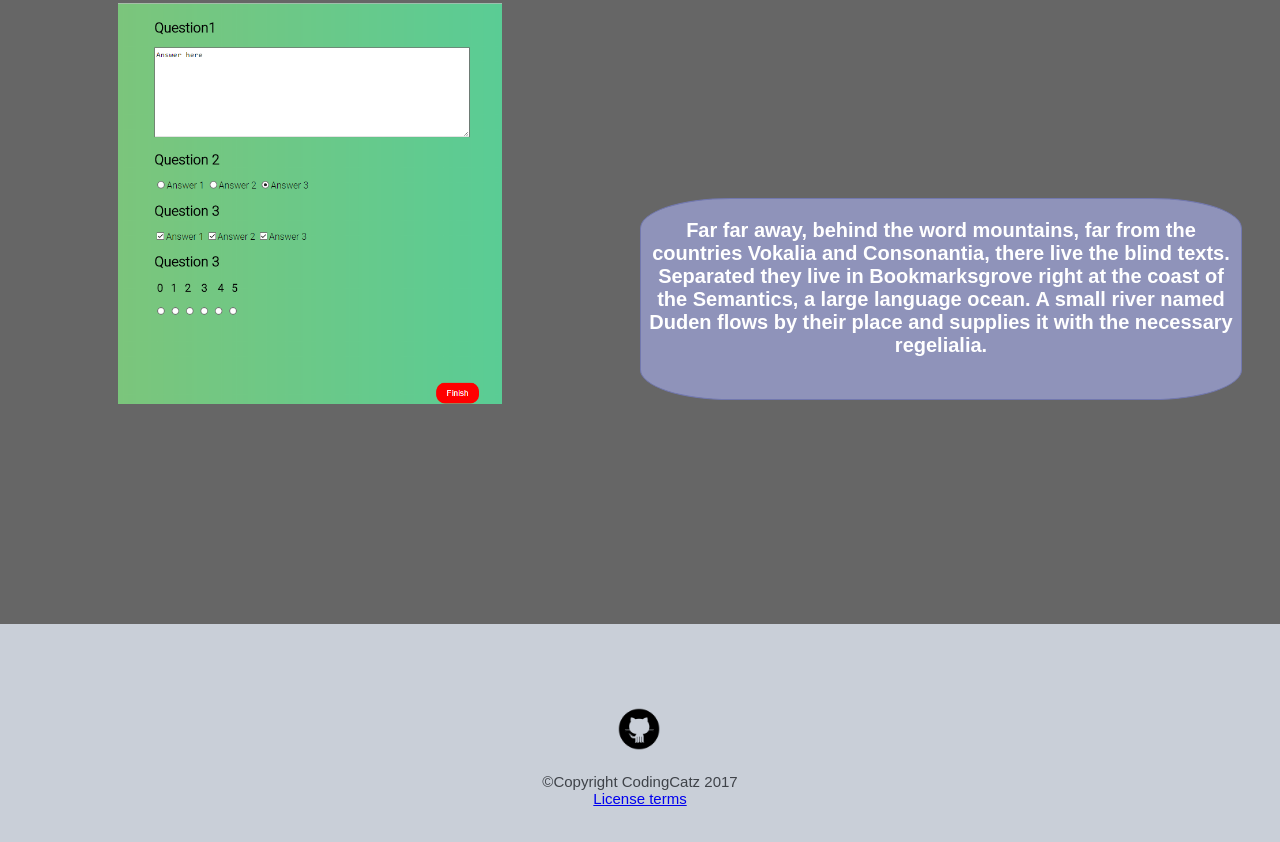
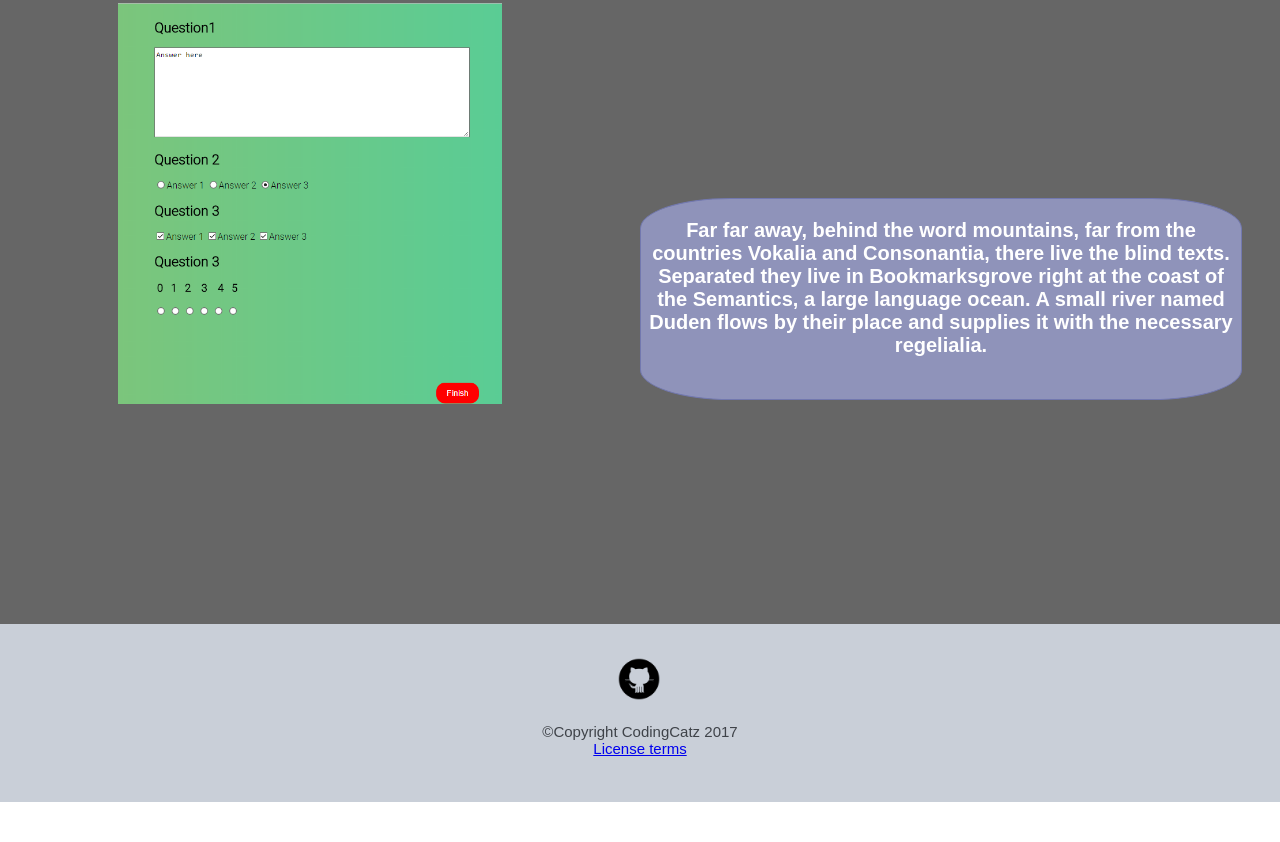
Before and after one commit to LucianCumpata/TW-Project, a plain HTML site: page index.html in a window 1280 px wide. Shown: the part 2218-3060 px from the top of the page. After the commit the page ends 3020 px from the top, so only its background shows below. Drawn offline with Linux system fonts and the light colour scheme.

Commit message:
refactoring css

```diff
--- a/css/style-sheet.css
+++ b/css/style-sheet.css
@@ -544,7 +544,7 @@ ul.actions.fit.small li {
 
 #footer{
     background:#c9cfd8;
-    padding: 80px 0 80px 0;
+    padding: 30px 0 30px 0;
 }
 
 .copyright {
```
